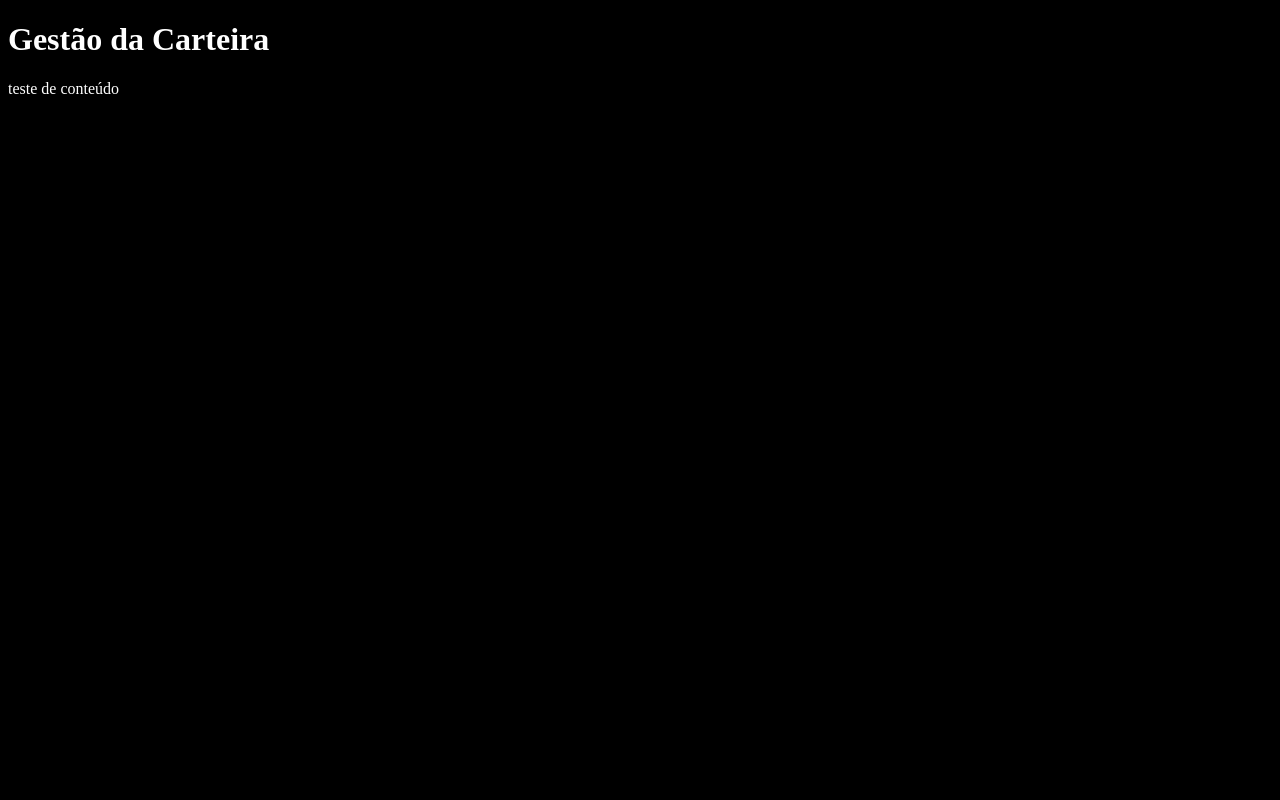
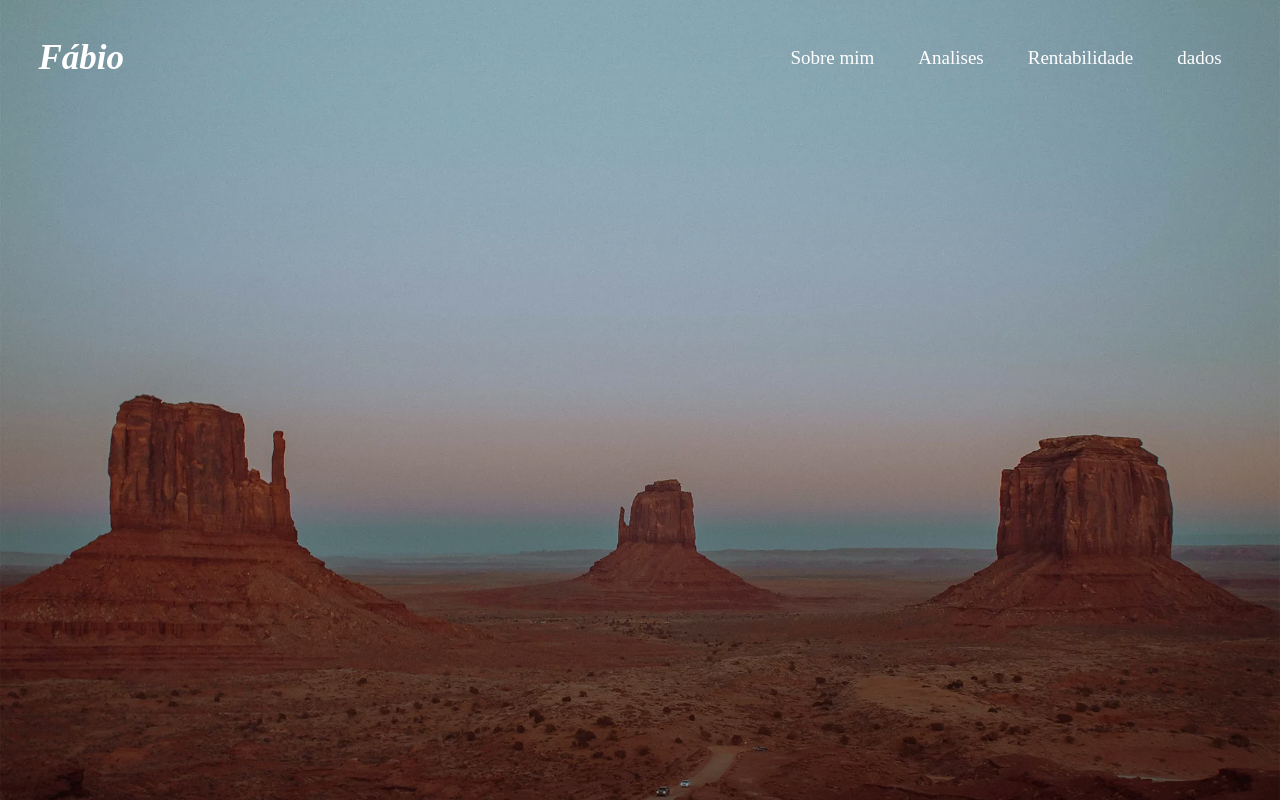
Before and after one commit to fcorreasilva/projetoDashAcoes1, a plain HTML site: page index.html in a window 1280 px wide. Drawn offline with Linux system fonts and the light colour scheme.

Commit message:
style e menu horizontal

```diff
--- a/index.html
+++ b/index.html
@@ -7,7 +7,22 @@
     <title>Carteira</title>
 </head>
 <body>
-    <h1>Gestão da Carteira</h1>
-    <p>teste de conteúdo</p>
+    <DIV class="container">
+        <nav>
+            <div class="logo">
+                <span>
+                    Fábio
+                </span>
+            </div>
+            <ul>
+                <li><a href="#">Sobre mim</a></li>
+                <li><a href="#">Analises</a></li>
+                <li><a href="#">Rentabilidade</a></li>
+                <li><a href="#">dados </a></li>
+
+
+            </ul>
+        </nav>
+    </DIV>
 </body>
 </html>
--- a/style.css
+++ b/style.css
@@ -1,4 +1,50 @@
-body{
-    background-color: black;
+* {
+    margin: 0;
+    padding: 0;
+    box-sizing: border-box;
+}
+
+body {
+    background-image: linear-gradient(#00000001,#00000063),url(img.webp);
+    background-position: center;
+    background-size: cover;
+    background-repeat: no-repeat;
+    min-height: 100vh;
+}
+.container {
+    max-width: 1400px;
+    padding: 3%;
+    margin: 0 auto;
+}
+nav {
+    display: flex;
+    align-items: center;
+    justify-content: space-between;
+}
+
+nav .logo{
+    font-size: 35px;
+    font-style: italic;
     color: white;
+    font-weight: bold;
 }
+
+nav ul{
+    list-style: none;
+}
+
+nav ul li {
+    display: inline-block;
+}
+
+nav ul li a{
+    padding: 10px 20px;
+    text-decoration: none;
+    font-size: 19px;
+    color: white;
+    border-radius: 30px;
+    transition: 0.6s;
+}
+nav ul li a:hover {
+    background-color: rgb(0, 123, 255);
+}
```
Also changed, not shown: img.webp (added).
